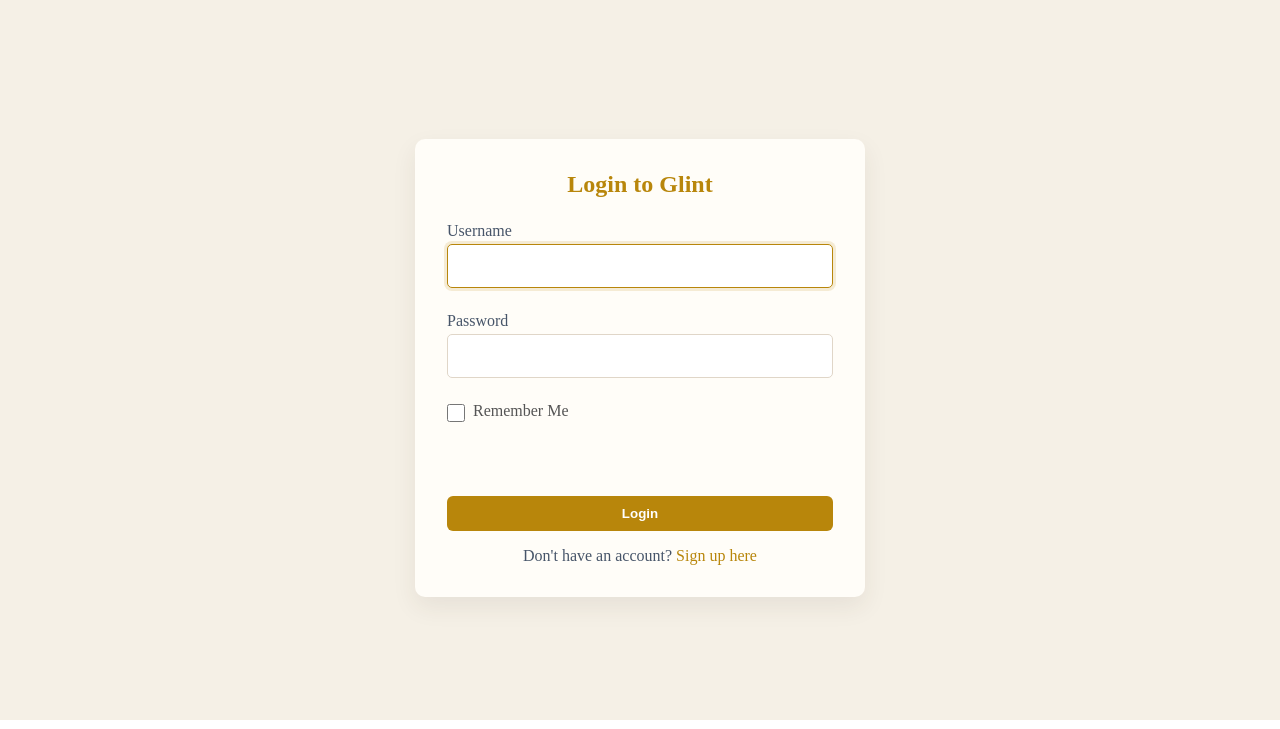
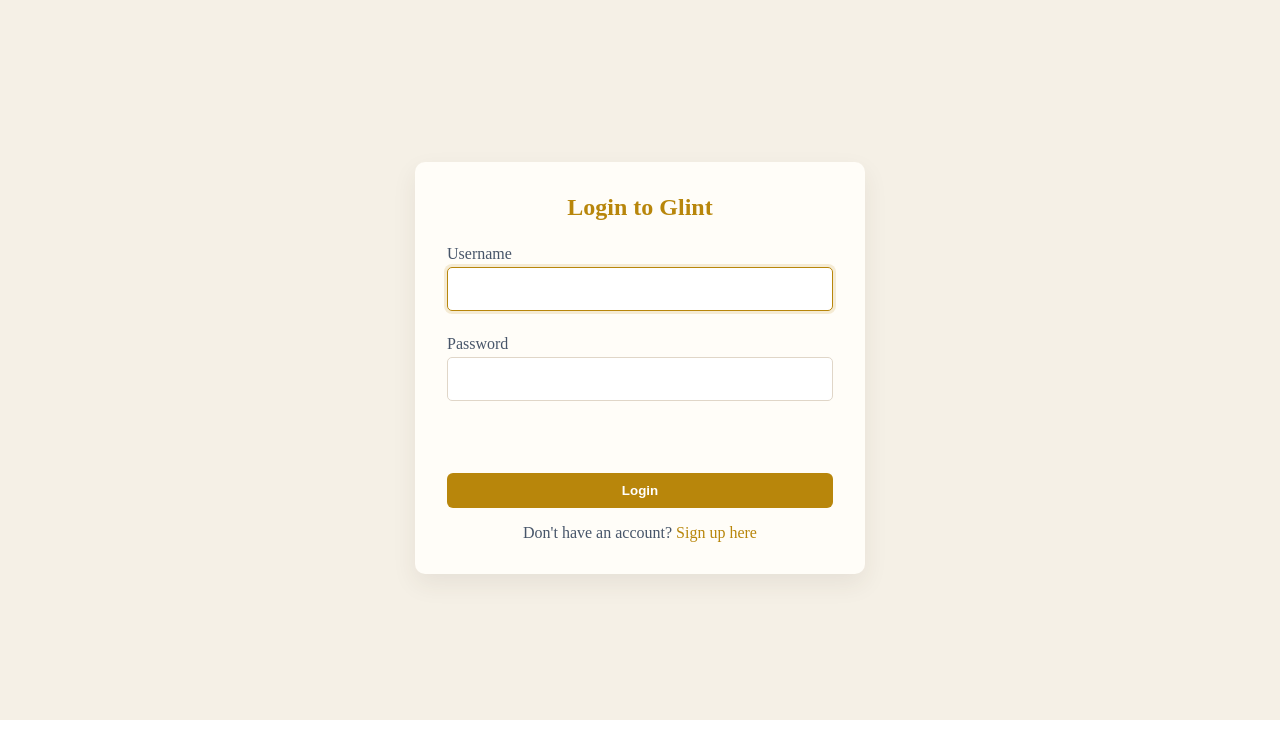
Before and after one commit to sz-747/Glint, a Flask app: page /login in a window 1280 px wide. Shown: the part 71-800 px from the top of the page. Run offline with Flask 3, Linux system fonts and the light colour scheme; some libraries are stand-ins or nearby versions.

Commit message:
remove remember me

```diff
--- a/app.py
+++ b/app.py
@@ -199,15 +199,13 @@ def login():
     if request.method == 'POST':
         username = request.form.get('username')
         password = request.form.get('password')
-        remember = request.form.get('remember', False)
-
         # Find user by username
         user = User.query.filter_by(username=username).first()
 
         # Verify password hash against submitted password
         if user and check_password_hash(user.password_hash, password or ''):
             # Log the user in and create a session
-            login_user(user, remember=remember)
+            login_user(user)
             flash('Logged in successfully!', 'success')
 
             # Redirect admin to admin panel, regular users to dashboard
--- a/templates/login.html
+++ b/templates/login.html
@@ -55,11 +55,6 @@
         />
       </div>
 
-      <div class="form-group checkbox">
-        <input type="checkbox" id="remember" name="remember" />
-        <label for="remember">Remember Me</label>
-      </div>
-
       <!-- Submit button to trigger form POST request -->
       <button type="submit" class="btn-primary">Login</button>
     </form>
```
